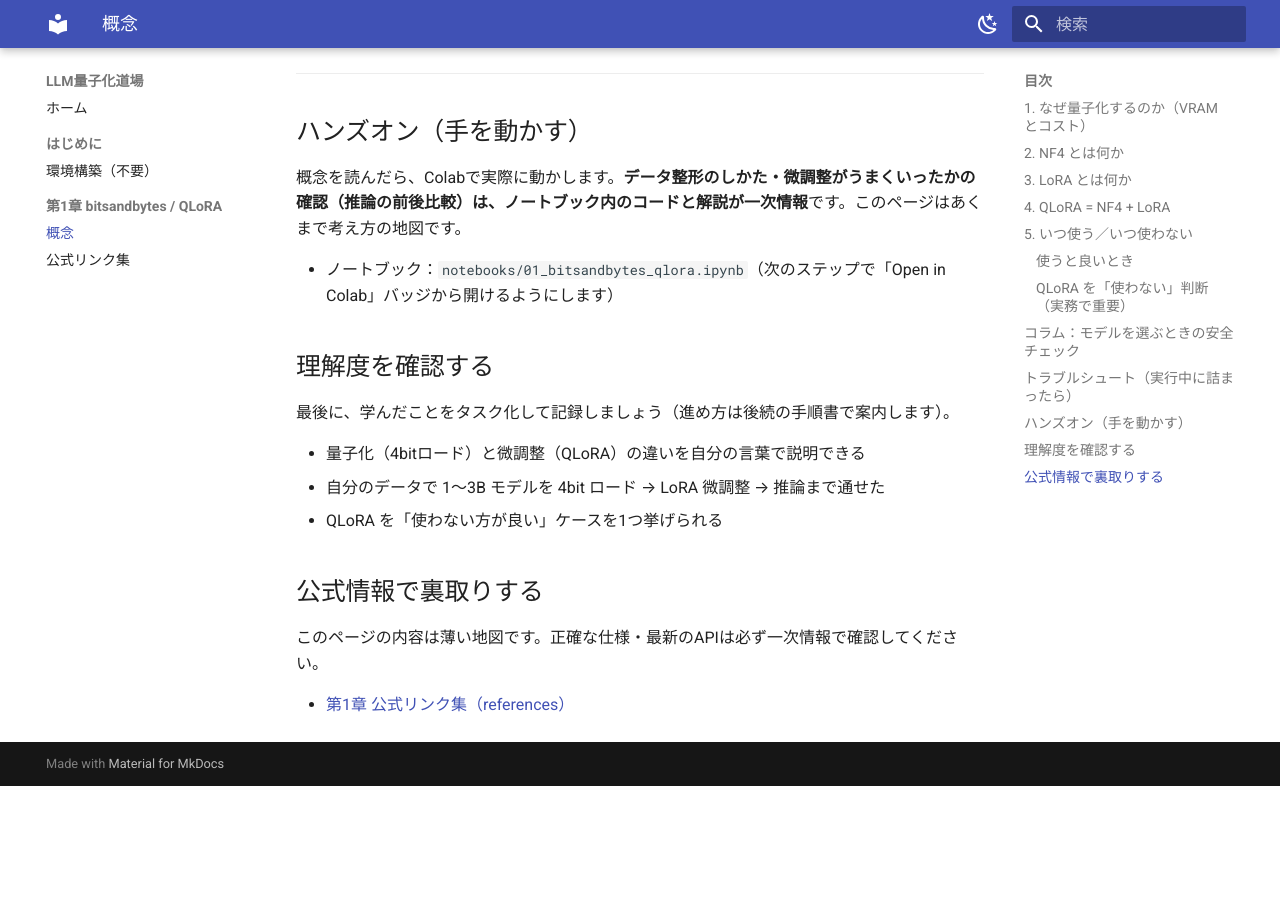
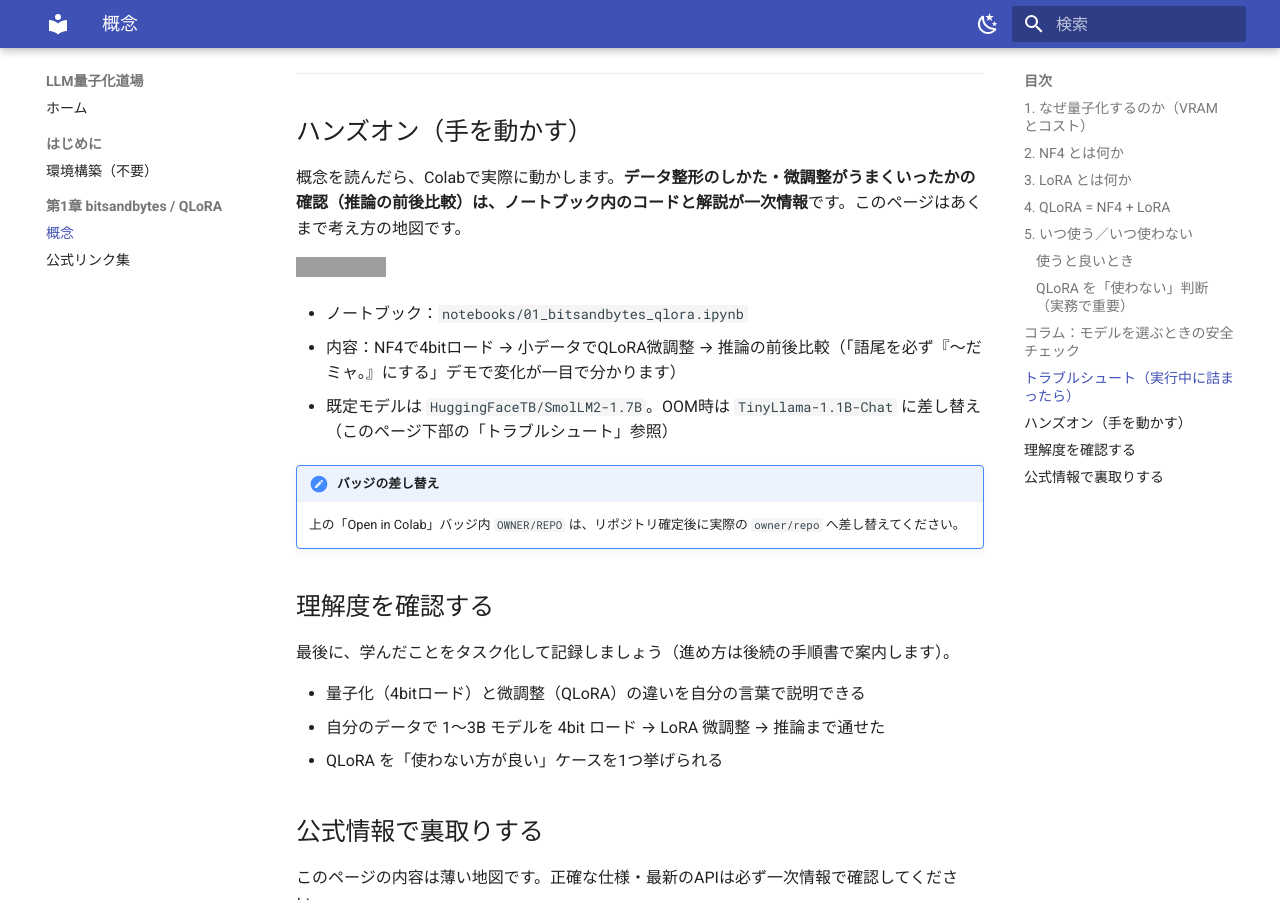
Before and after one commit to Shintaro-Abe/llm-quantization-dojo, an MkDocs documentation site: the page built from learn/chapters/01-bitsandbytes-qlora/index.md, in a window 1280 px wide and 900 px high, scrolled down 3665 px. Built offline with MkDocs 1.6.1 and Material for MkDocs 9.7.7, drawn with Linux system fonts in a browser that asks for light colours; before the commit the page ends 4451 px from its top, so only the background shows below that; grey boxes are pictures that could not be loaded.

Commit message:
feat: 第1章ハンズオンNotebookを追加（NF4 4bit→QLoRA→前後比較）
- notebooks/01_bitsandbytes_qlora.ipynb（全16セル）
  - base SmolLM2-1.7B / NF4(compute fp16=T4対応) / 直書き十数件でQLoRA
  - デモ=「語尾『〜だミャ。』強制」で前後差が一目瞭然＋過学習の正直注記
  - 依存は量子化系を緩めに>=指定（torchはColab既定）、seed固定、GPU assert
- index.md にColabバッジ追加（OWNER/REPOは確定後差し込み）
- 検証: nbformat妥当＋pythonセル構文＋ロジック確認（T4実機完走は学習者が確認）
- steering(design §6 / tasklist Phase6)に実装と検証分担を反映

Co-Authored-By: Claude Opus 4.8 <noreply@anthropic.com>

```diff
--- a/learn/chapters/01-bitsandbytes-qlora/index.md
+++ b/learn/chapters/01-bitsandbytes-qlora/index.md
@@ -107,7 +107,14 @@ LLM の重みは通常 16bit（fp16/bf16）で保持されます。これを **4
 
 概念を読んだら、Colabで実際に動かします。**データ整形のしかた・微調整がうまくいったかの確認（推論の前後比較）は、ノートブック内のコードと解説が一次情報**です。このページはあくまで考え方の地図です。
 
-- ノートブック：`notebooks/01_bitsandbytes_qlora.ipynb`（次のステップで「Open in Colab」バッジから開けるようにします）
+[![Open In Colab](https://colab.research.google.com/assets/colab-badge.svg)](https://colab.research.google.com/github/OWNER/REPO/blob/main/notebooks/01_bitsandbytes_qlora.ipynb)
+
+- ノートブック：`notebooks/01_bitsandbytes_qlora.ipynb`
+- 内容：NF4で4bitロード → 小データでQLoRA微調整 → 推論の前後比較（「語尾を必ず『〜だミャ。』にする」デモで変化が一目で分かります）
+- 既定モデルは `HuggingFaceTB/SmolLM2-1.7B`。OOM時は `TinyLlama-1.1B-Chat` に差し替え（このページ下部の「トラブルシュート」参照）
+
+!!! note "バッジの差し替え"
+    上の「Open in Colab」バッジ内 `OWNER/REPO` は、リポジトリ確定後に実際の `owner/repo` へ差し替えてください。
 
 ## 理解度を確認する
 
```
Also changed, not shown: .steering/20260613-initial-implementation/design.md (+20 -8 lines), .steering/20260613-initial-implementation/tasklist.md (+12 -12 lines), 1 other file.
